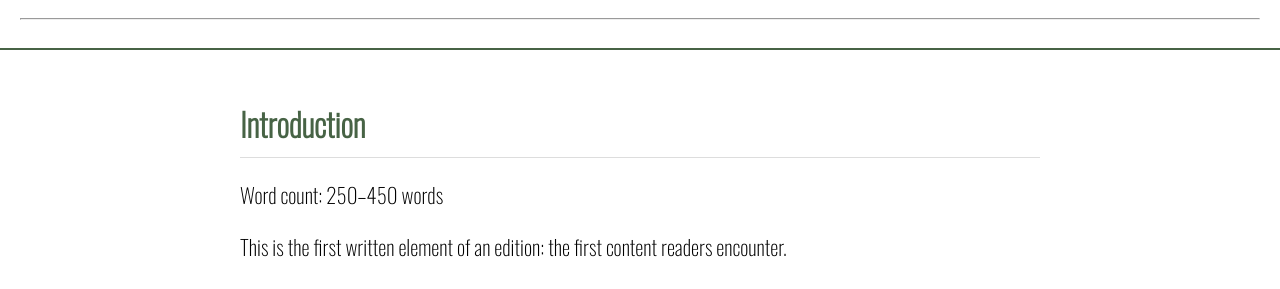
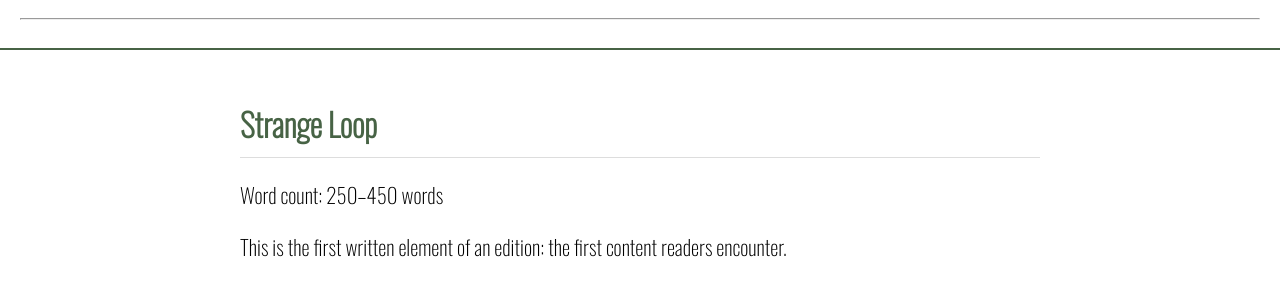
Before and after one commit to SourceLabUIUC/example, a Jekyll site: the page built from index.markdown, in a window 1280 px wide and 900 px high. Shown: the part 216-505 px from the top of the window. Built offline with Jekyll 4.4.1, drawn with Linux system fonts in a browser that asks for light colours.

Commit message:
Update index.markdown

```diff
--- a/index.markdown
+++ b/index.markdown
@@ -4,7 +4,7 @@ layout: single_page
 
 {% assign media = site.mindoc_media | where: "page", "source" | sort: "order" %}
 
-# Introduction
+# Strange Loop
 
 Word count: 250–450 words
 
```
